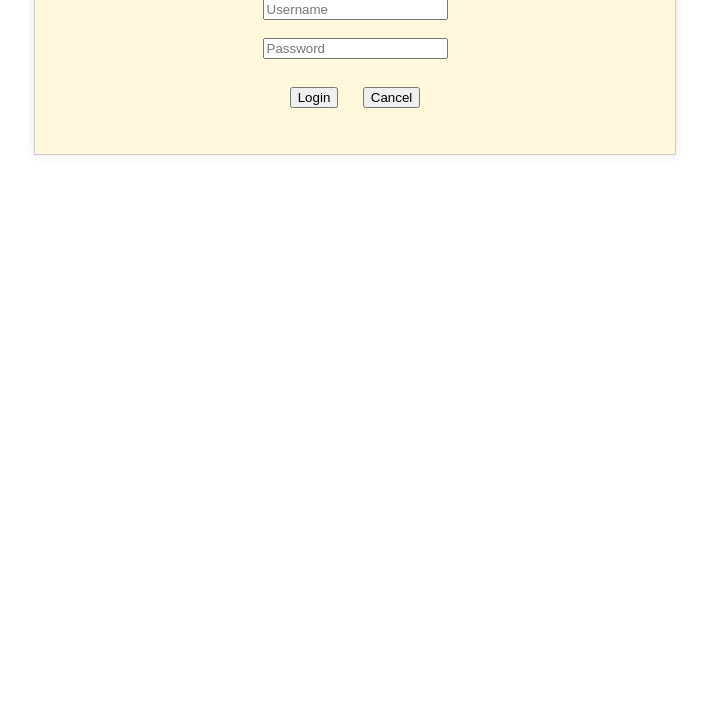
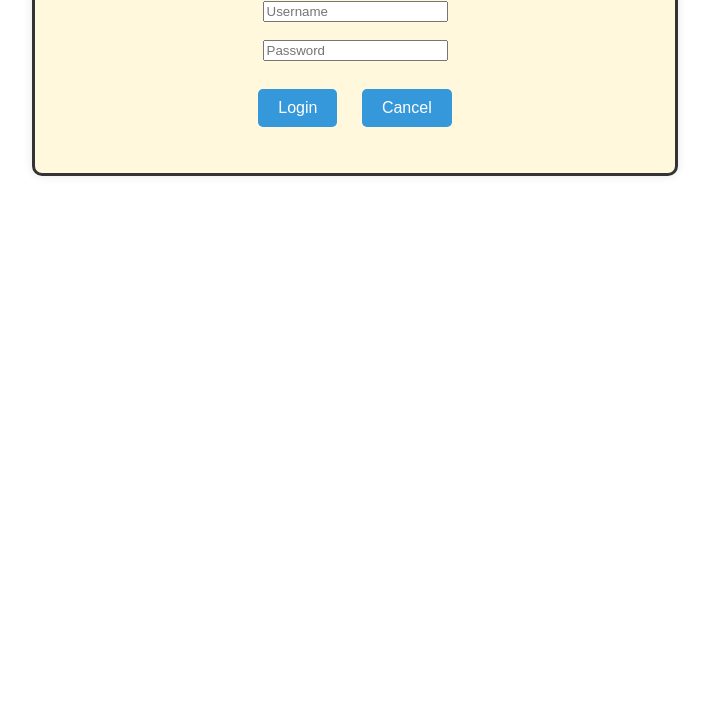
Before and after one commit to saranshchoudhary/Remainderapp, a plain HTML site: page index.html in a window 1280 px wide. Shown: the part 90-800 px from the top of the page, without its empty margins (285-994 px from the left). Drawn offline with Linux system fonts and the light colour scheme.

Commit message:
Update index.css

```diff
--- a/index.css
+++ b/index.css
@@ -6,7 +6,8 @@ body {
     max-width: 600px;
     margin: 0 auto;
     padding: 20px;
-    border: 1px solid #ccc;
+    border: 3px solid #333;
+    border-radius: 10px;
     box-shadow: 0 0 10px rgba(0, 0, 0, 0.1);
     background-color:cornsilk;
 }
@@ -24,7 +25,14 @@ h1 {
 }
 
 button {
-    margin: 10px;
+     margin: 10px;
+    padding: 10px 20px;
+    background-color: #3498db;
+    color: #fff;
+    border: none;
+    border-radius: 5px;
+    cursor: pointer;
+    font-size: 16px;
 }
 
 #login-page,
```
